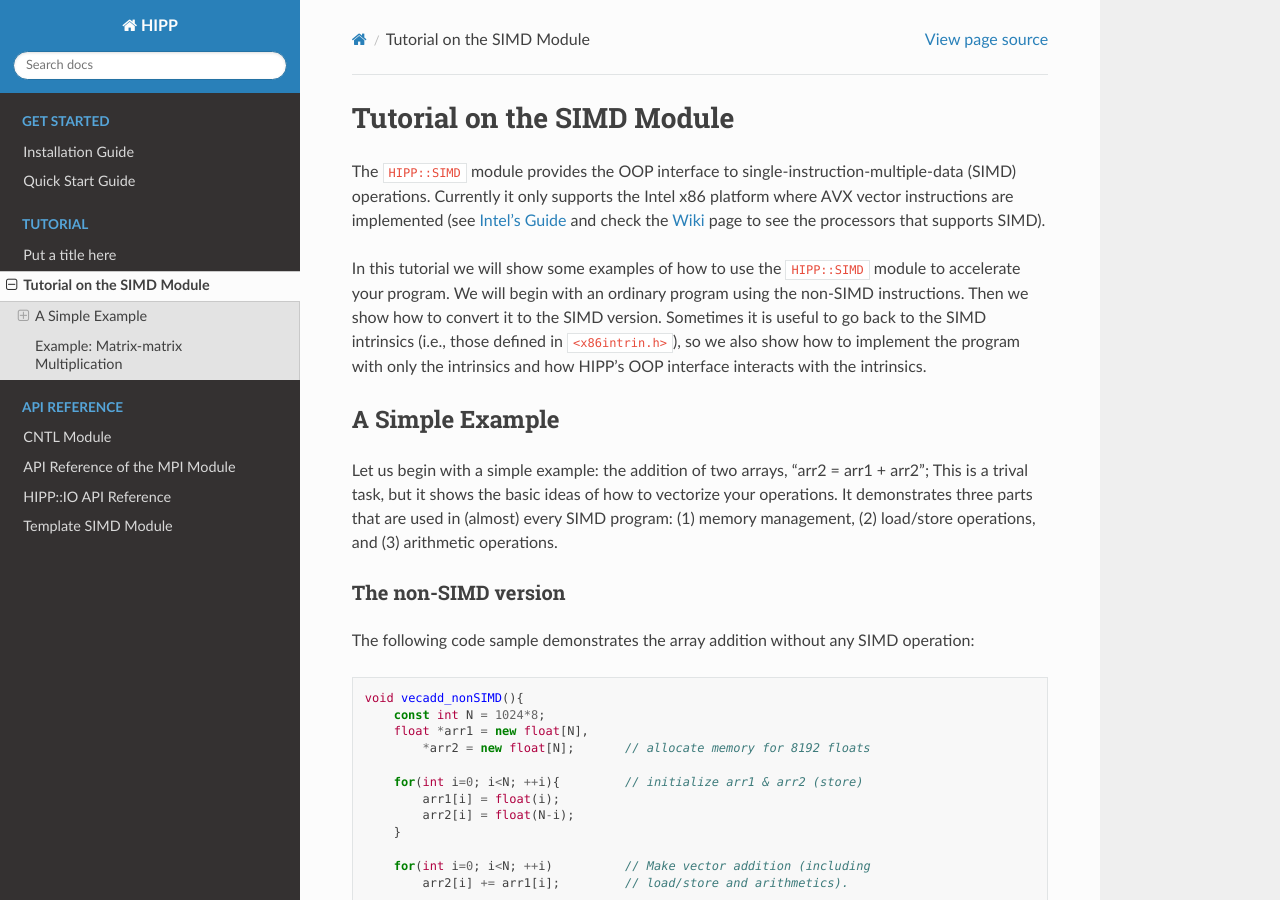
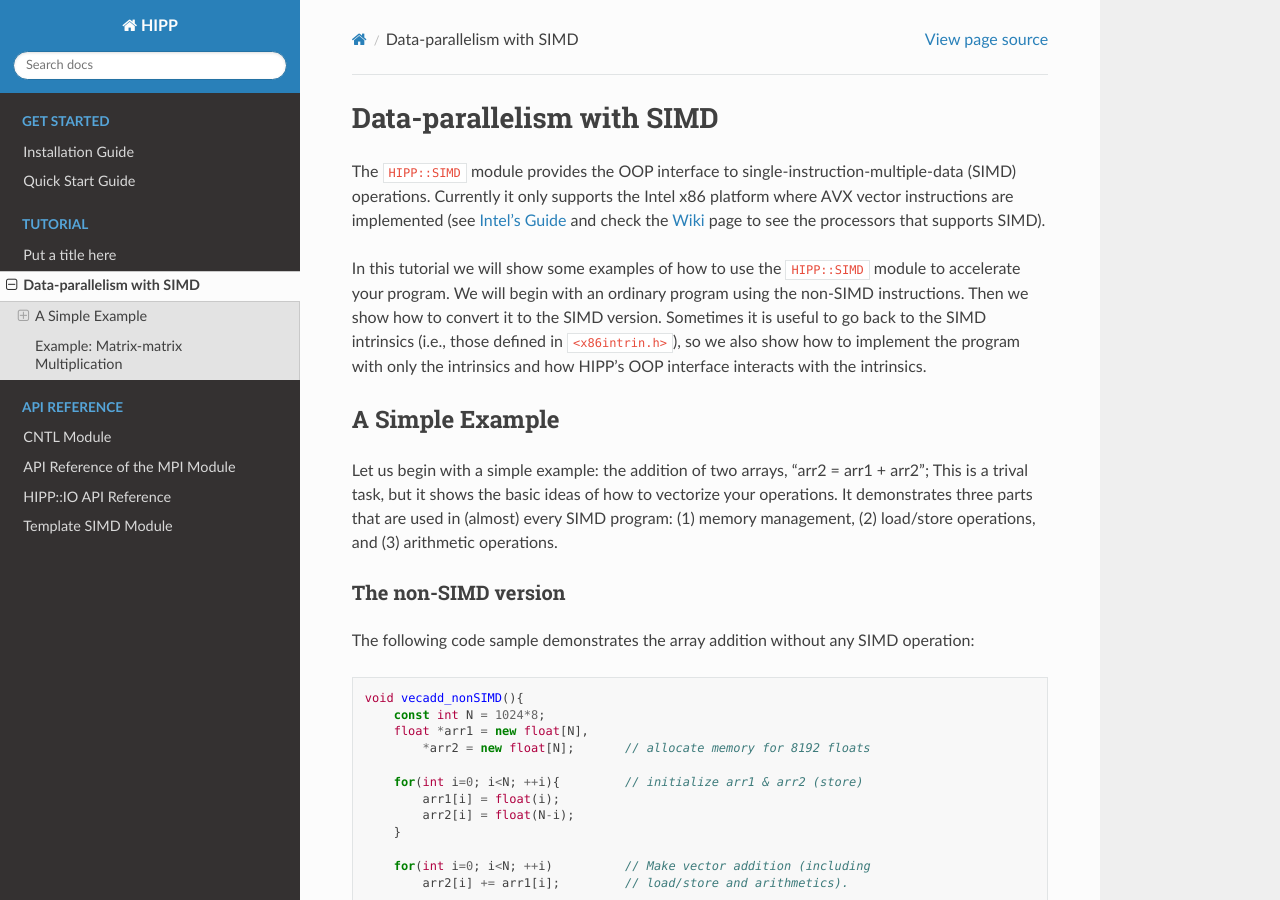
Before and after one commit to ChenYangyao/hipp, a Sphinx documentation site: the page built from docs/usage/tutorial/simd/index.rst, in a window 1280 px wide and 900 px high. Built offline with Sphinx 7.4.7 and the Read the Docs theme 2.0.0, drawn with Linux system fonts in a browser that asks for light colours.

Commit message:
change simd-tutorial title

```diff
--- a/docs/usage/tutorial/simd/index.rst
+++ b/docs/usage/tutorial/simd/index.rst
@@ -1,5 +1,5 @@
 ************************************
-Tutorial on the SIMD Module
+Data-parallelism with SIMD
 ************************************
 
 The ``HIPP::SIMD`` module provides the OOP interface to single-instruction-multiple-data (SIMD) operations.
```
